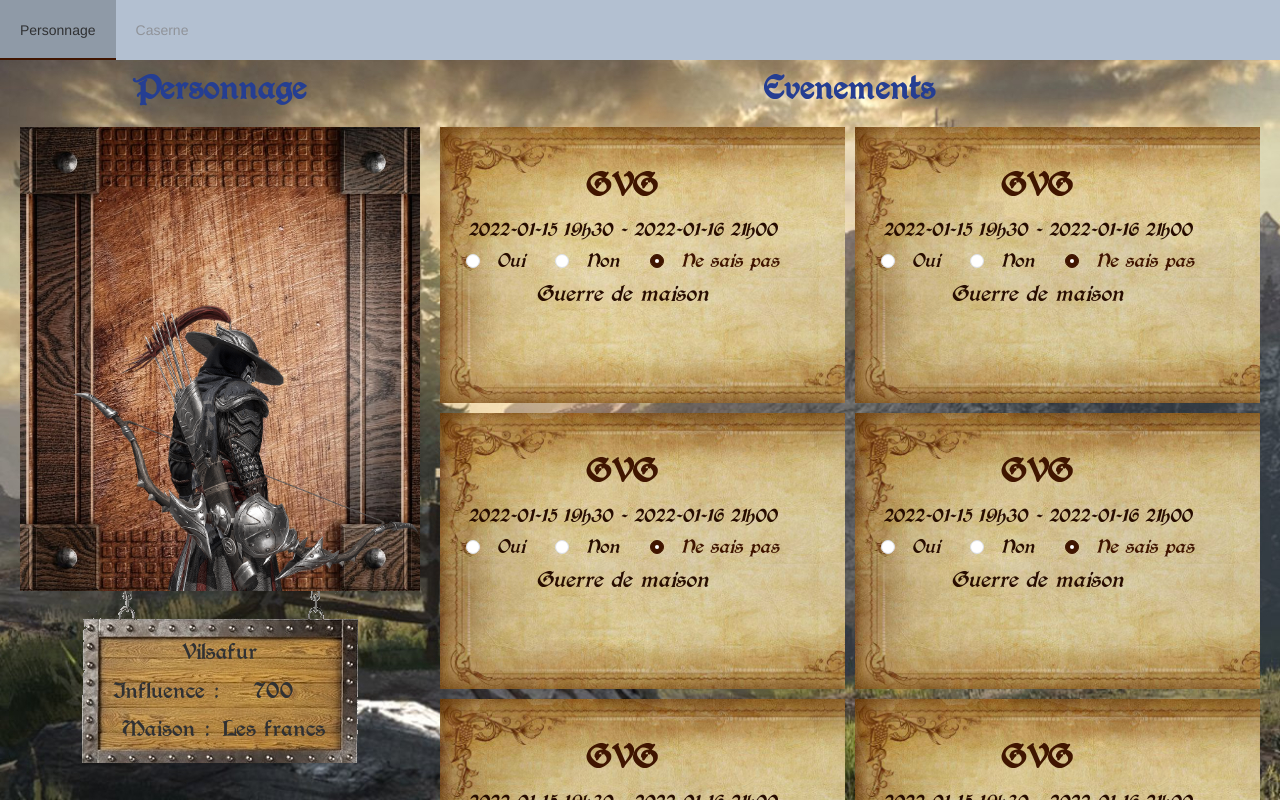
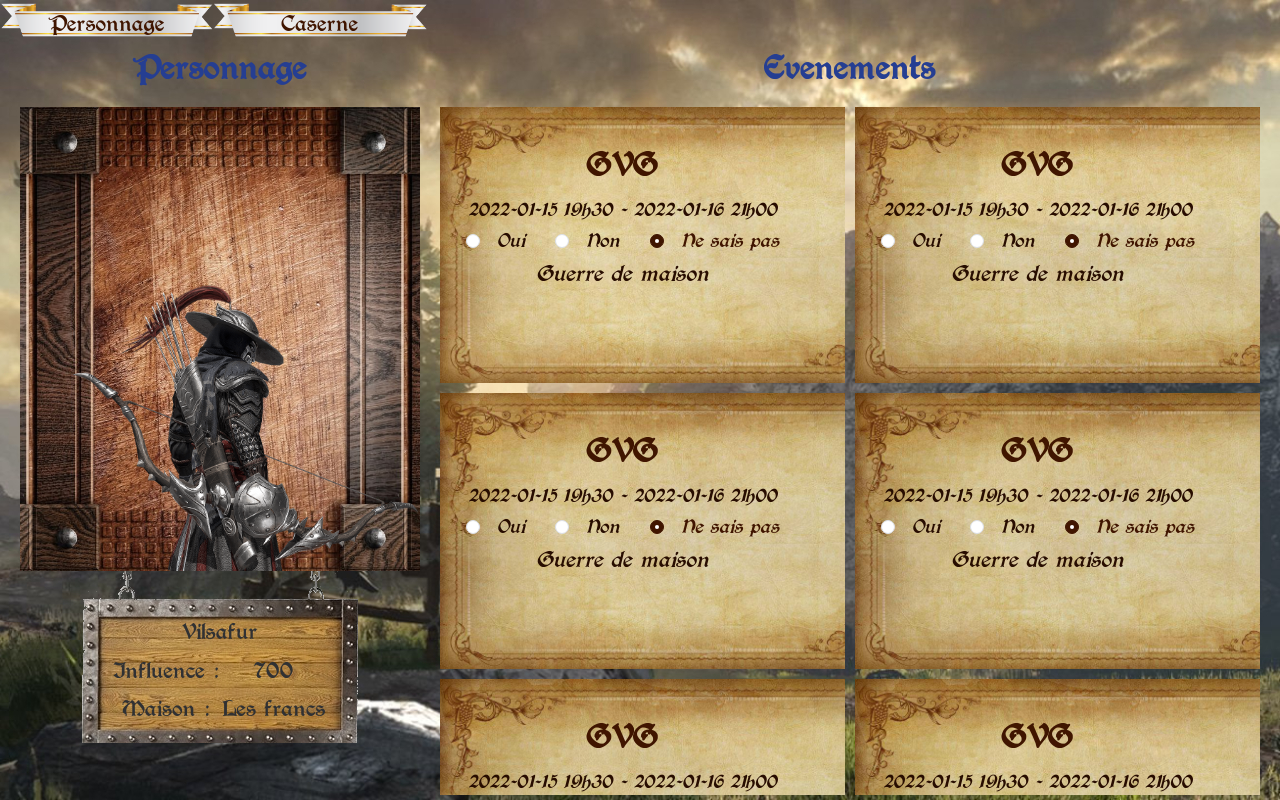
Before and after one commit to Les-francs/front, a Vue app: page / in a window 1280 px wide. Built offline with nearby package versions, Linux system fonts and the light colour scheme.

Commit message:
fix: menu

```diff
--- a/src/layout/header/index.vue
+++ b/src/layout/header/index.vue
@@ -1,25 +1,43 @@
 <template>
-  <el-header>
-    <el-menu
-      :default-active="route.path"
-      mode="horizontal"
-      background-color="#b3c0d1"
-      :router="true"
+  <el-row class="menu">
+    <el-col
+      :span="7"
+      :md="4"
+      :style="{ backgroundImage: 'url(' + image + ')' }"
     >
-      <el-menu-item index="/" path="/about"> Personnage </el-menu-item>
-      <el-menu-item index="/caserne" path="/caserne"> Caserne </el-menu-item>
-    </el-menu>
-  </el-header>
+      <router-link to="/"> Personnage </router-link>
+    </el-col>
+    <el-col
+      :span="7"
+      :md="4"
+      :style="{ backgroundImage: 'url(' + image + ')' }"
+    >
+      <router-link to="/caserne"> Caserne </router-link>
+    </el-col>
+  </el-row>
 </template>
 
 <script lang="ts" setup>
-import { useRoute } from "vue-router";
-
-let route = useRoute();
+// eslint-disable-next-line @typescript-eslint/no-var-requires
+const image = require("@/assets/fond-menu.png");
 </script>
 
 <style lang="scss" scoped>
-.el-menu.el-menu--horizontal {
-  border-bottom: 0;
+.menu {
+  background-size: contain;
+  height: 40px;
+
+  .el-col {
+    background-size: contain;
+    background-repeat: no-repeat;
+    background-position: center;
+    padding: 17px 0 0;
+
+    a {
+      text-decoration: none;
+      color: #401500;
+      font-family: "Berry_Rotunda";
+    }
+  }
 }
 </style>
```
Also changed, not shown: src/assets/fond-menu.png (added).
